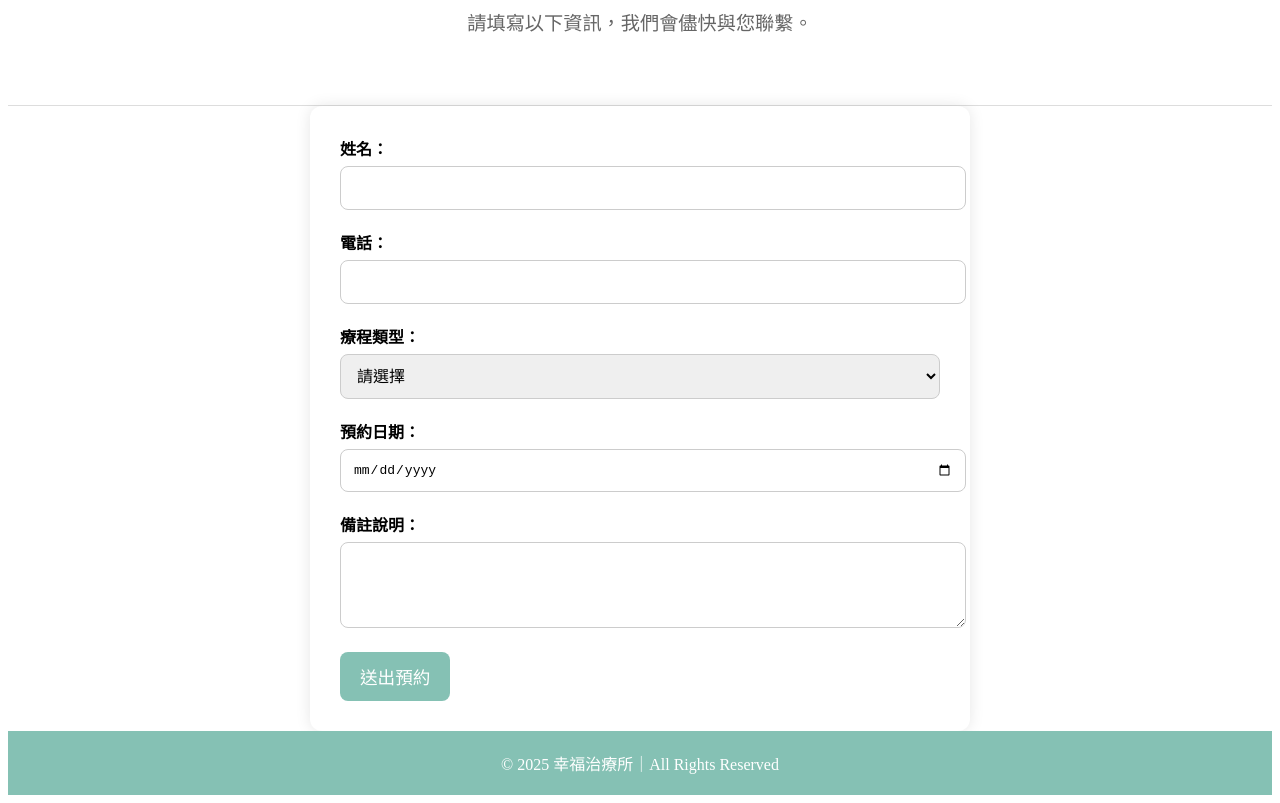
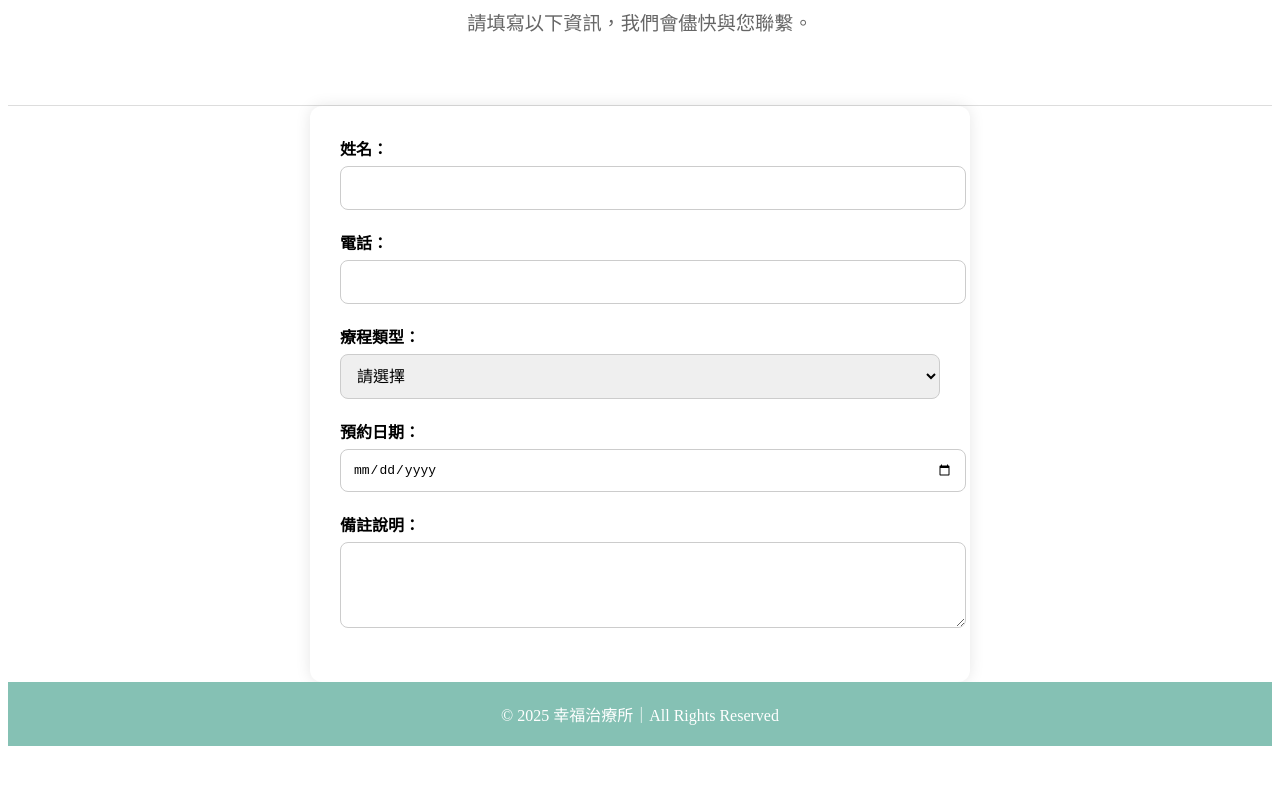
Before and after one commit to JohnChen114/FreshCenter, a plain HTML site: page booking.html in a window 1280 px wide. Shown: the part 252-1055 px from the top of the page. After the commit the page ends 1006 px from the top, so only its background shows below. Drawn offline with Linux system fonts and the light colour scheme.

Commit message:
booking.html

```diff
--- a/booking.html
+++ b/booking.html
@@ -43,7 +43,6 @@
       <label for="message">備註說明：</label>
       <textarea id="message" name="message" rows="4"></textarea>
 
-      <button type="submit">送出預約</button>
     </form>
   </main>
 
```
